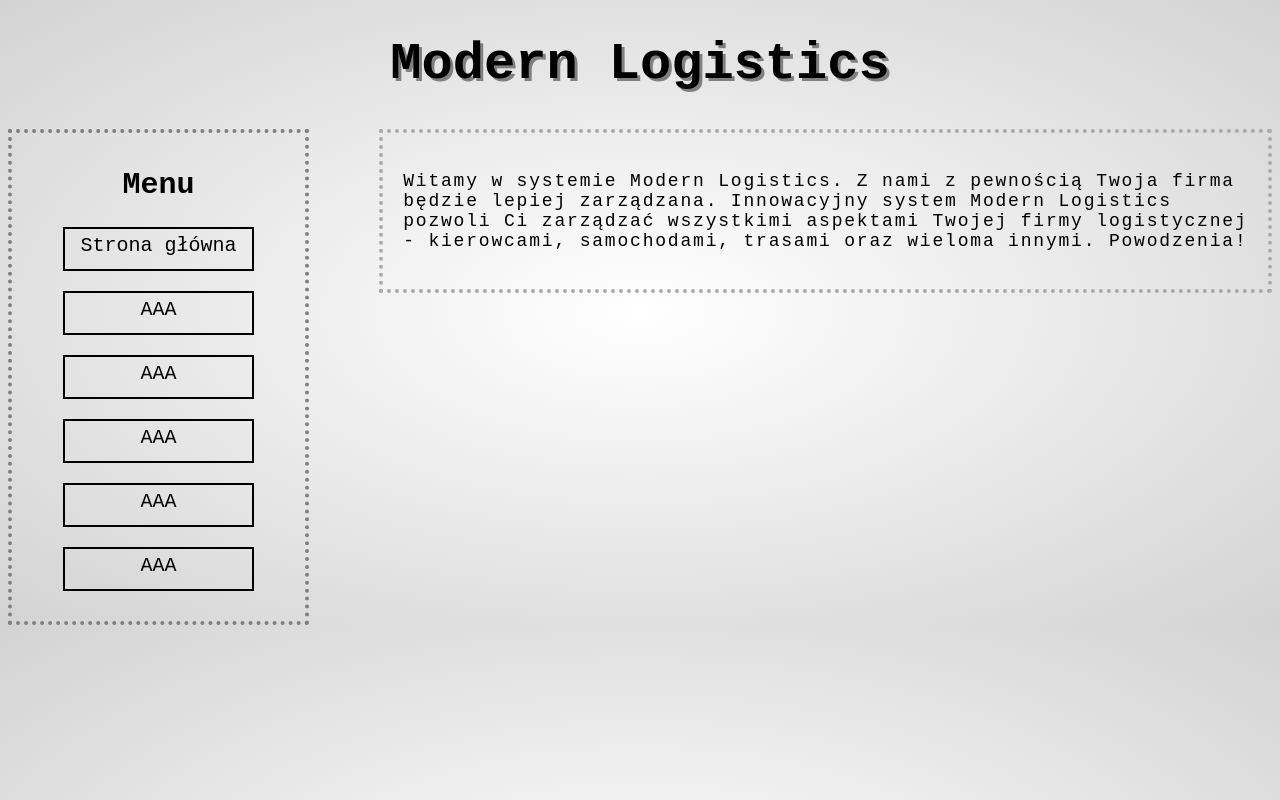
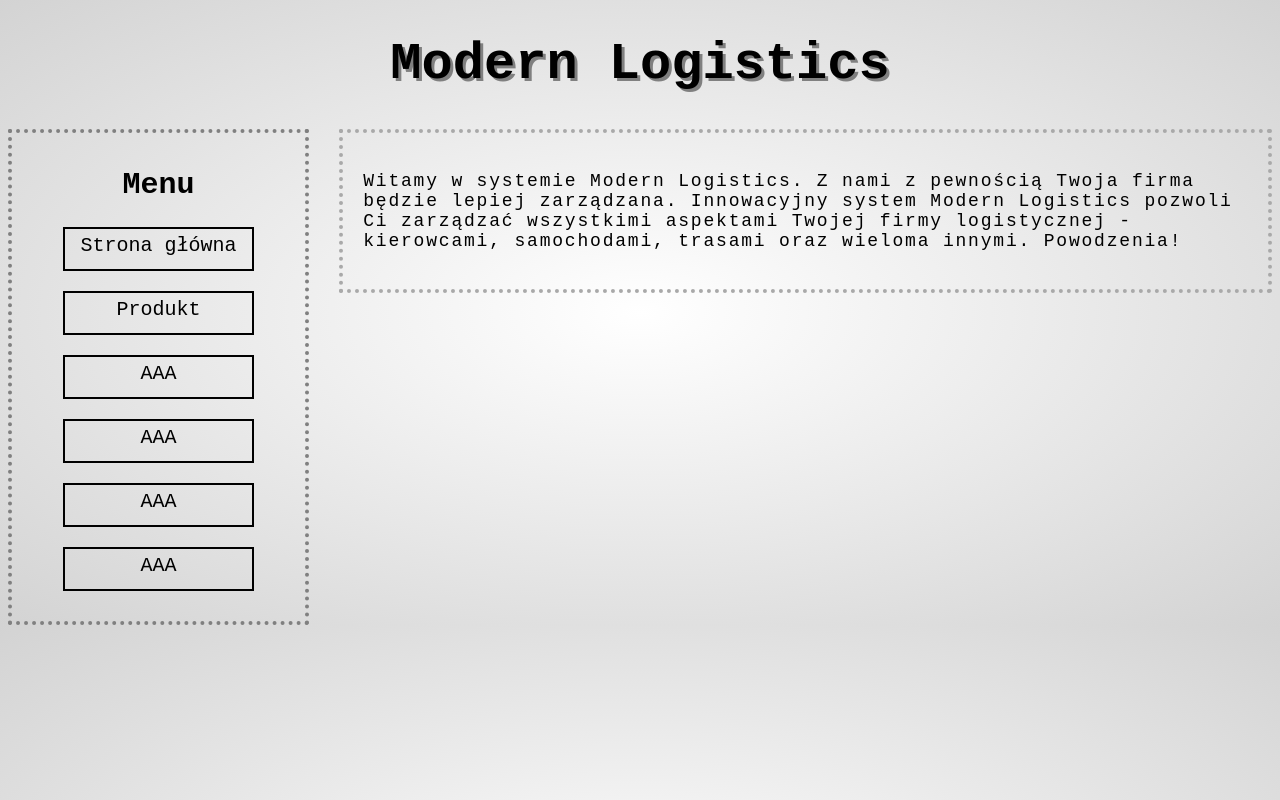
Before and after one commit to paffeuu/modern-logistics, an Angular app in the folder ngapp/: page / in a window 1280 px wide. Built offline with nearby package versions, Linux system fonts and the light colour scheme.

Commit message:
fix structure and links for product component

```diff
--- a/ngapp/src/app/app.component.css
+++ b/ngapp/src/app/app.component.css
@@ -34,4 +34,5 @@
     height: 100%;
     float: right;
     border: 4px dotted darkgray;
+    padding: 20px;
 }
--- a/ngapp/src/app/app.component.html
+++ b/ngapp/src/app/app.component.html
@@ -4,8 +4,8 @@
 <aside>
   <div class="menu-container">
       <div class="menu-header">Menu</div>
-      <div class="menu-item">Strona główna</div>
-      <div class="menu-item">AAA</div>
+      <div class="menu-item"><a routerLink= "/">Strona główna</a></div>
+      <div class="menu-item"><a routerLink="/product">Produkt</a></div>
       <div class="menu-item">AAA</div>
       <div class="menu-item">AAA</div>
       <div class="menu-item">AAA</div>
--- a/ngapp/src/app/service/crud/placeholder/placeholder.component.css
+++ b/ngapp/src/app/crud/placeholder/placeholder.component.css
@@ -1,5 +1,4 @@
 .greetings {
     font-size: 18px;
     letter-spacing: 1.8px;
-    padding: 20px;
 }
--- /dev/null
+++ b/ngapp/src/app/crud/product/product.component.html
@@ -0,0 +1 @@
+<p>product works!</p>
--- /dev/null
+++ b/ngapp/src/app/crud/product/product.component.ts
@@ -0,0 +1,15 @@
+import { Component, OnInit } from '@angular/core';
+
+@Component({
+  selector: 'app-product',
+  templateUrl: './product.component.html',
+  styleUrls: ['./product.component.css']
+})
+export class ProductComponent implements OnInit {
+
+  constructor() { }
+
+  ngOnInit() {
+  }
+
+}
--- a/ngapp/src/styles.css
+++ b/ngapp/src/styles.css
@@ -11,3 +11,8 @@ body {
 * {
     font-family: 'Courier New', Courier, monospace;
 }
+
+a {
+    color: black;
+    text-decoration: none;
+}
```
Also changed, not shown: ngapp/src/app/app.module.ts (+6 -3 lines), ngapp/src/app/crud/placeholder/placeholder.component.html (renamed from ngapp/src/app/service/crud/placeholder/placeholder.component.html), ngapp/src/app/crud/placeholder/placeholder.component.ts (renamed from ngapp/src/app/service/crud/placeholder/placeholder.component.ts), ngapp/src/app/crud/product/product.component.css (added).
